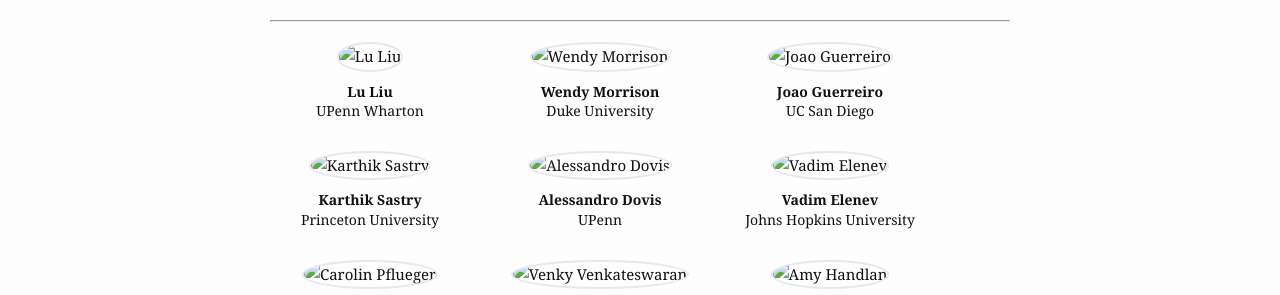
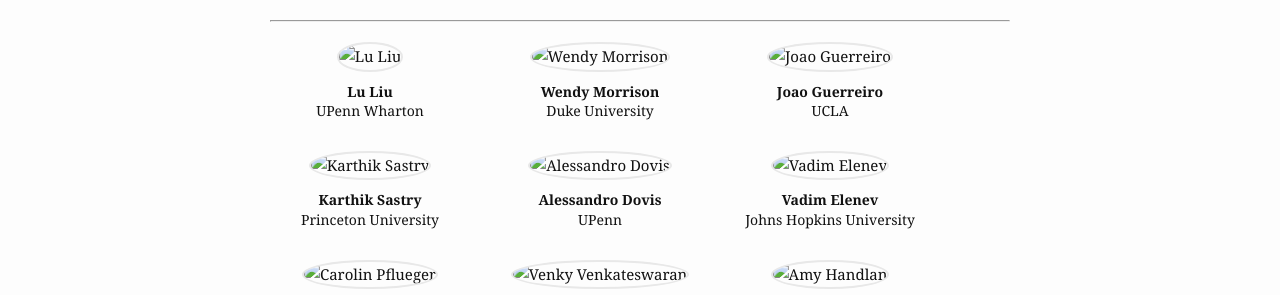
Before and after one commit to zbethune/zbethune.github.io, a Jekyll site: the page built from texas-monetary-conference/speakers.md, in a window 1280 px wide. Shown: the part 136-431 px from the top of the page. Built offline with Jekyll 4.4.1, drawn with Linux system fonts in a browser that asks for light colours.

Commit message:
Update Joao Guerreiro affiliation from UC San Diego to UCLA
https://claude.ai/code/session_01AHYDv9zWRbeiuMAWzLtcac

```diff
--- a/texas-monetary-conference/speakers.md
+++ b/texas-monetary-conference/speakers.md
@@ -36,7 +36,7 @@ slug: /texas-monetary-conference/speakers
     </div>
     <div class="speaker-info">
       <strong>Joao Guerreiro</strong><br/>
-      UC San Diego
+      UCLA
     </div>
   </div>
 
```
Also changed, not shown: texas-monetary-conference/index.md (+1 -1 lines).
